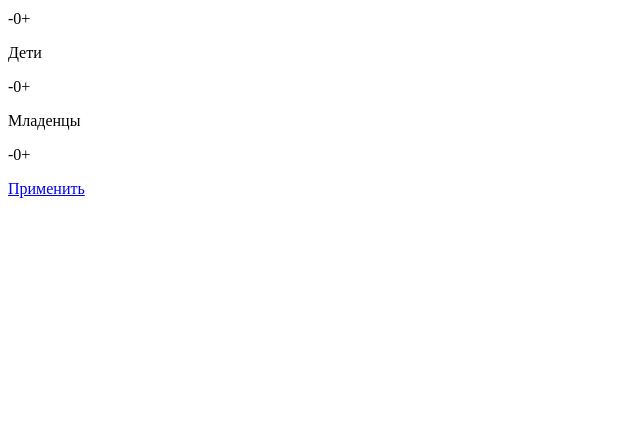
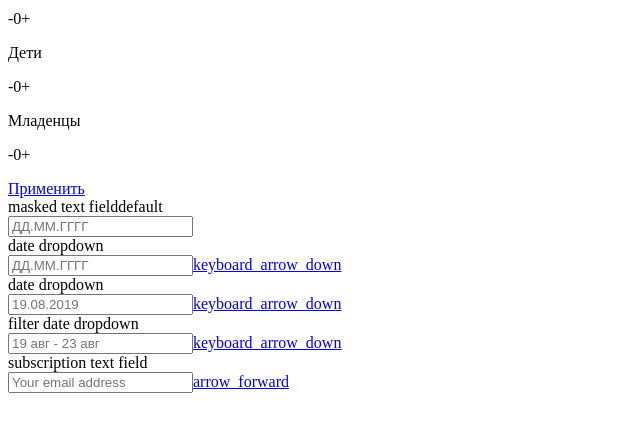
Before and after one commit to muromtsev/toxin, a Node project: template src/pug/pages/index.pug in a window 1280 px wide. Shown: the part 214-646 px from the top of the page, without its empty margins (0-640 px from the left). Run offline with Node 20 templates, Linux system fonts and the light colour scheme; the template is opened without the code that fills it, so the values that code supplies are empty.

Commit message:
create blocks date-def, date-dropd, subscribtion

```diff
--- a/src/pug/pages/index.pug
+++ b/src/pug/pages/index.pug
@@ -16,5 +16,16 @@
         +block-descr('dropdown', 'default')
         include ../ui-kit/dropdown/dropdown.pug
         +dropdown(people)
-        //- +block-descr('dropdown', 'default')
-        //- +dropdown(room)
+        +block-descr('masked text field', 'default')
+        include ../ui-kit/date-default/date-default.pug
+        +date-default
+        +block-descr('date dropdown')
+        include ../ui-kit/date-dropdown/date-dropdown.pug
+        +date-dropdown('date-dropdown-default','ДД.ММ.ГГГГ')
+        +block-descr('date dropdown')
+        +date-dropdown('date-dropdown-default','19.08.2019')
+        +block-descr('filter date dropdown')
+        +date-dropdown('filter-date-dropdown','19 авг - 23 авг')
+        +block-descr('subscription text field')
+        include ../ui-kit/subscription-text-field/subscription-text-field.pug
+        +subscription-text-field
--- /dev/null
+++ b/src/pug/ui-kit/date-default/date-default.pug
@@ -0,0 +1,2 @@
+mixin date-default
+    input.date-default.text-field(type="text" placeholder="ДД.ММ.ГГГГ" value= text)
--- /dev/null
+++ b/src/pug/ui-kit/date-default/date-default.scss
@@ -0,0 +1,5 @@
+@import "_var";
+
+.date-default {
+
+}
--- /dev/null
+++ b/src/pug/ui-kit/date-dropdown/date-dropdown.pug
@@ -0,0 +1,5 @@
+mixin date-dropdown(className, text)
+    .date-dropdown(class= className)
+        input.date-dropdown__input(type="text" placeholder= text)
+        a.date-dropdown__link(href="#")
+            span(class="material-icons") keyboard_arrow_down
--- /dev/null
+++ b/src/pug/ui-kit/subscription-text-field/subscription-text-field.pug
@@ -0,0 +1,5 @@
+mixin subscription-text-field
+    .subscription-text
+        input.subscription-text__input(type="text" name="name" placeholder="Your email address")
+        a.subscription-text__btn(href="#")
+            span.material-icons arrow_forward
--- a/src/pug/ui-kit/text-field/text-field.scss
+++ b/src/pug/ui-kit/text-field/text-field.scss
@@ -11,6 +11,7 @@
     border: 1px solid $dark-shade--lightest;
     border-radius: 4px;
     box-sizing: border-box;
+    outline: none;
     &:focus {
         border: 1px solid $dark-shade--lighten;
     }
```
Also changed, not shown: src/pug/ui-kit/date-dropdown/date-dropdown.scss (added, +24 -0 lines), src/pug/ui-kit/dropdown/dropdown.scss (+3 -4 lines), src/pug/ui-kit/subscription-text-field/subscription-text-field.scss (added, +27 -0 lines), src/sass/style.scss (+6 -3 lines).
